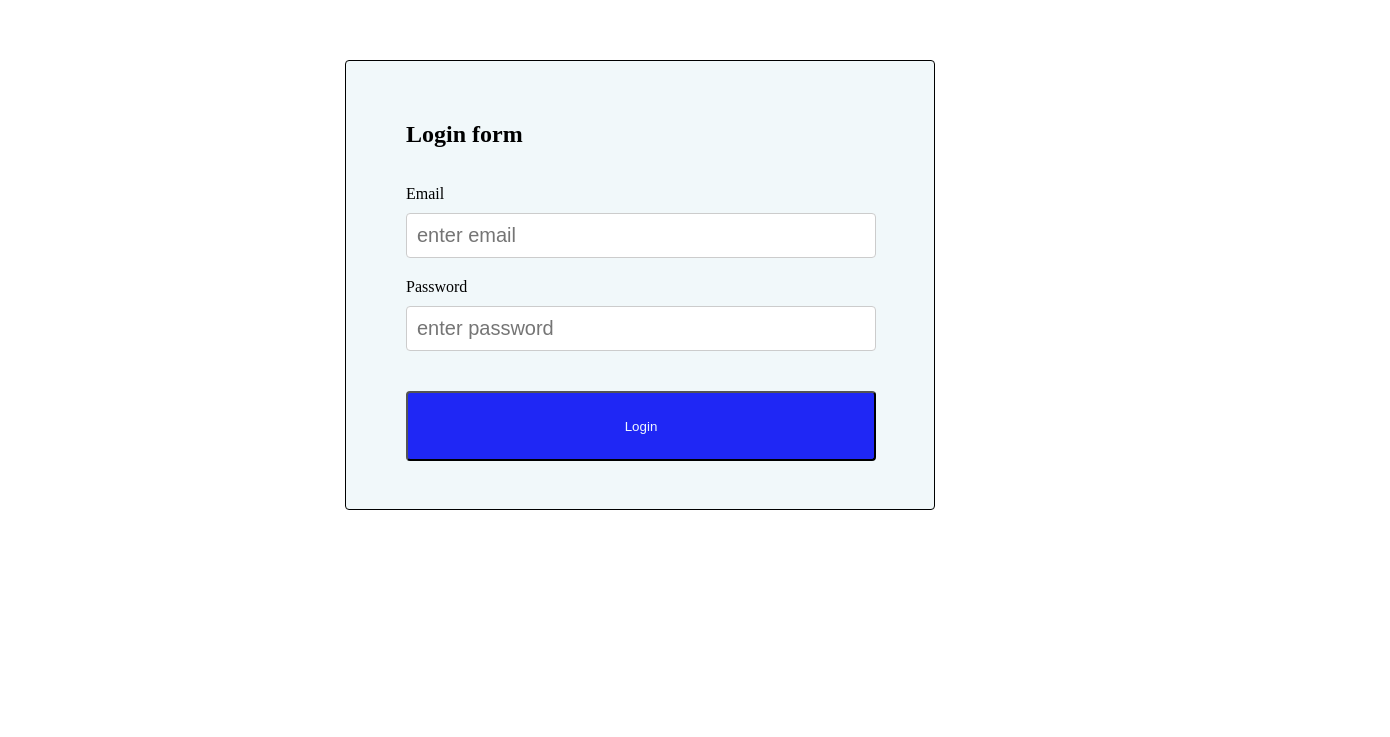
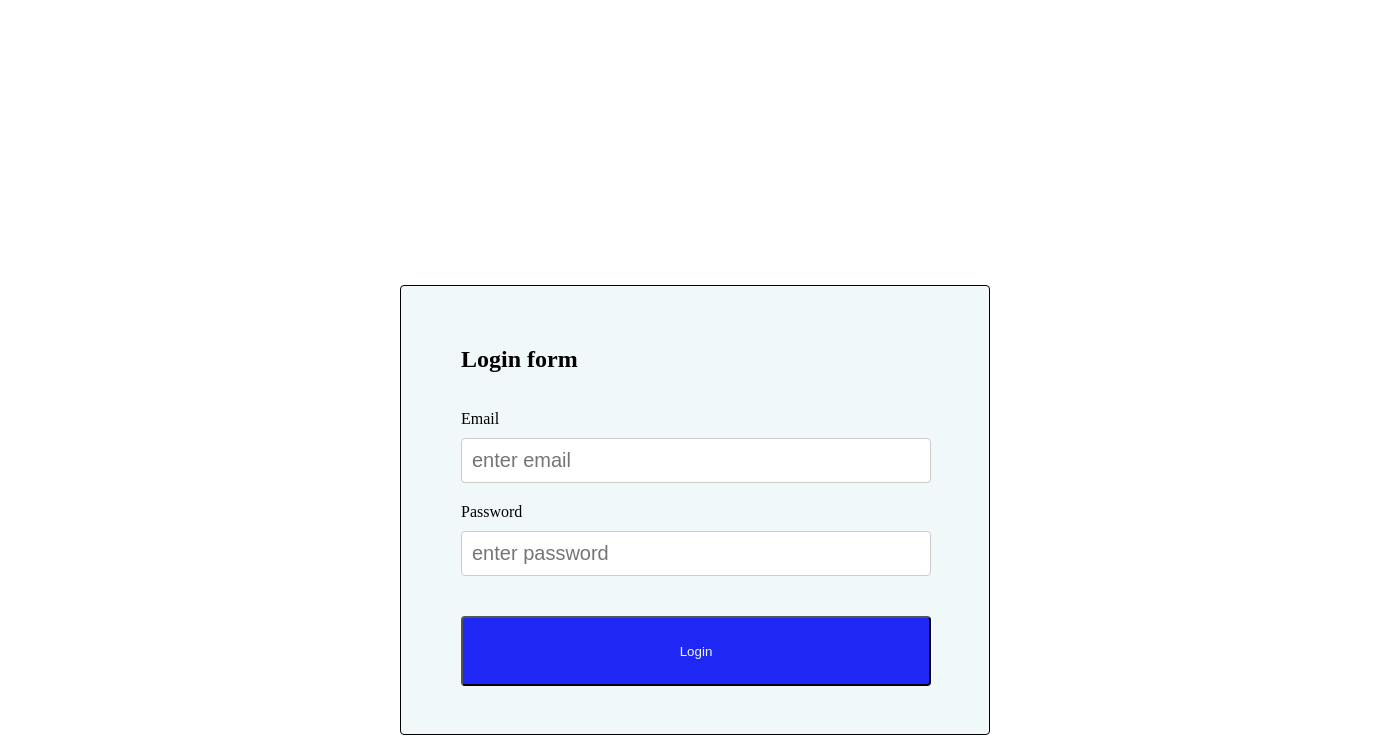
Before and after one commit to AsGard-33/REACT-learnen, a React (Create React App) app: page / in a window 1280 px wide. Shown: the part 115-852 px from the top of the page, 1390 px wide, since content can reach past the window. Before the commit the page ends 800 px from the top, so only its background shows below. Built offline with nearby package versions, Linux system fonts and the light colour scheme.

Commit message:
popravkahomework18

```diff
--- a/src/components/Button/style.css
+++ b/src/components/Button/style.css
@@ -6,8 +6,8 @@
   gap: 10px;
   background: #1F27F5;
   color: aliceblue;
+}
 
-}
 .button:active {
     background: #070b41;
 }
--- a/src/components/Input/Input.jsx
+++ b/src/components/Input/Input.jsx
@@ -1,16 +1,15 @@
 import "./style.css";
+
 function Input({ name, type, placeholder, label }) {
   return (
     <div className="input">
       <label htmlFor={name}>{label}</label>
       <input
-
         id={name}
         name={name}
         type={type}
         placeholder={placeholder}
         className="input-field"
-        required
       />
     </div>
   );
--- a/src/components/Input/style.css
+++ b/src/components/Input/style.css
@@ -6,9 +6,9 @@
     min-height: 20px;
     height: auto;
 }
+
 .input {
     display: flex;
     flex-direction: column;
     gap: 10px;
-
   }
--- a/src/homeworks/homework18/style.css
+++ b/src/homeworks/homework18/style.css
@@ -2,5 +2,6 @@
     display: flex;
     justify-content: center;
     align-items: center;
-    height: 100vh;
+    height: 100%;
+    padding: 400px;
   }
```
Also changed, not shown: 1 other file (tests, documents, lock files or other folders).
